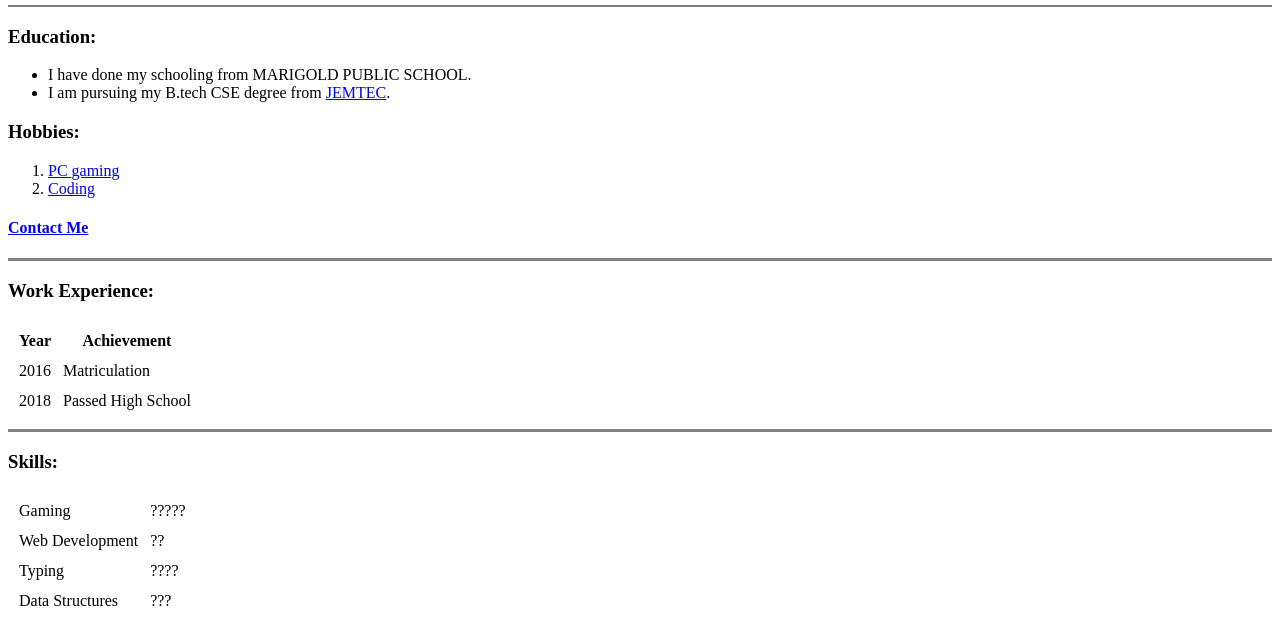
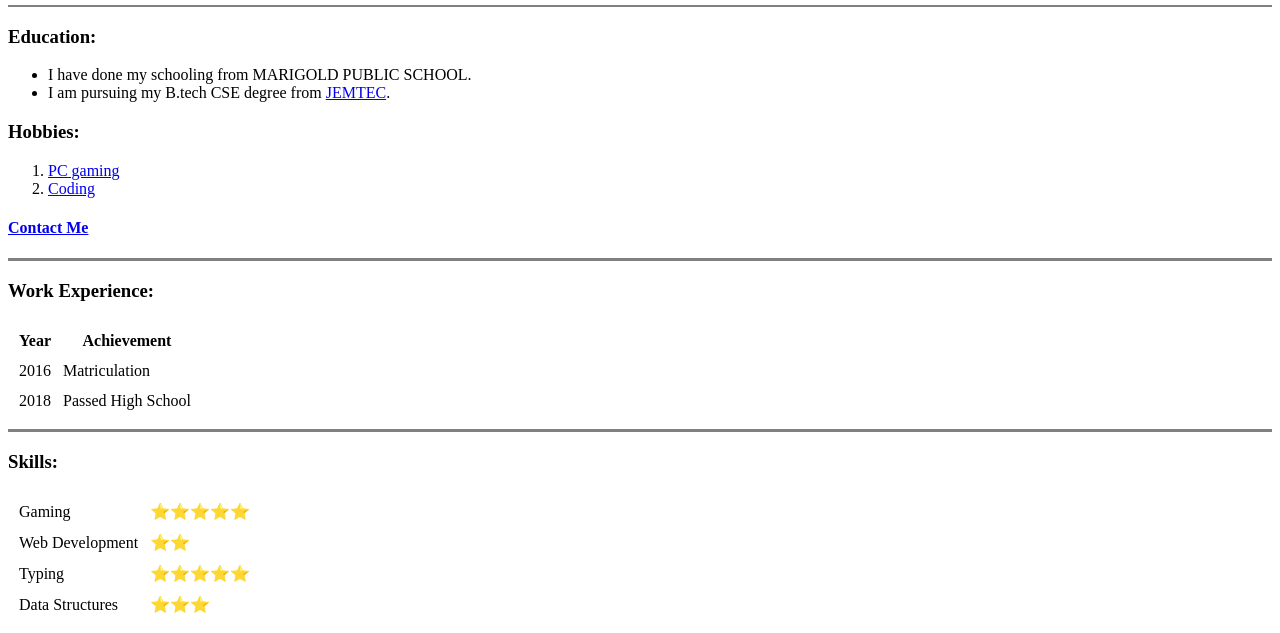
Before and after one commit to Pentanest/CV, a plain HTML site: page index.html in a window 1280 px wide. Shown: the part 236-869 px from the top of the page. Drawn offline with Linux system fonts and the light colour scheme.

Commit message:
Update index.html

```diff
--- a/index.html
+++ b/index.html
@@ -51,19 +51,19 @@
 <tbody>
 <tr>
 <td>Gaming</td>
-<td>?????</td>
+<td>⭐⭐⭐⭐⭐</td>
 </tr>
 <tr>
 <td>Web Development</td>
-<td>??</td>
+<td>⭐⭐</td>
 </tr>
 <tr>
 <td>Typing</td>
-<td>????</td>
+<td>⭐⭐⭐⭐⭐</td>
 </tr>
 <tr>
 <td>Data Structures</td>
-<td>???</td>
+<td>⭐⭐⭐</td>
 </tr>
 </tbody>
 </table>
```
